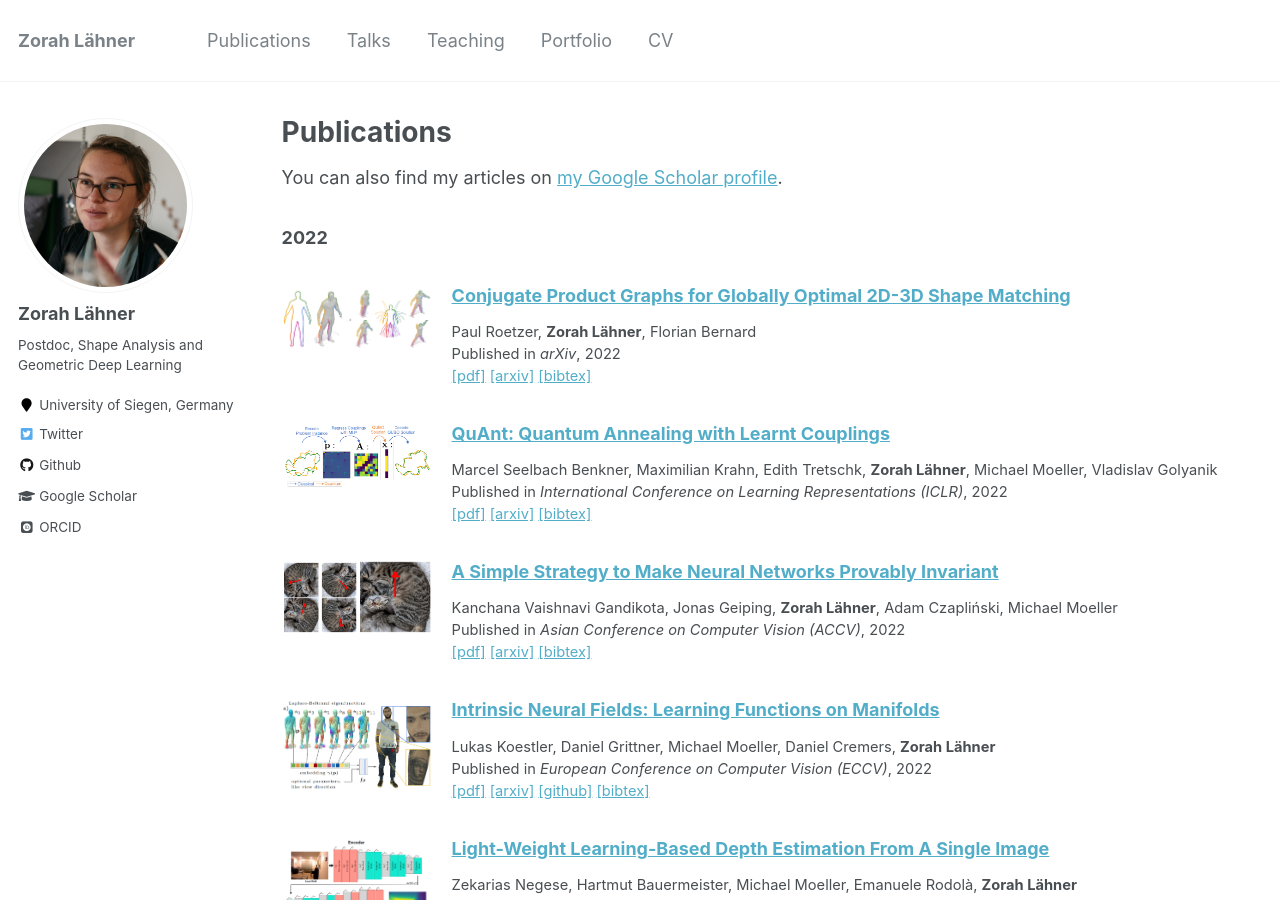
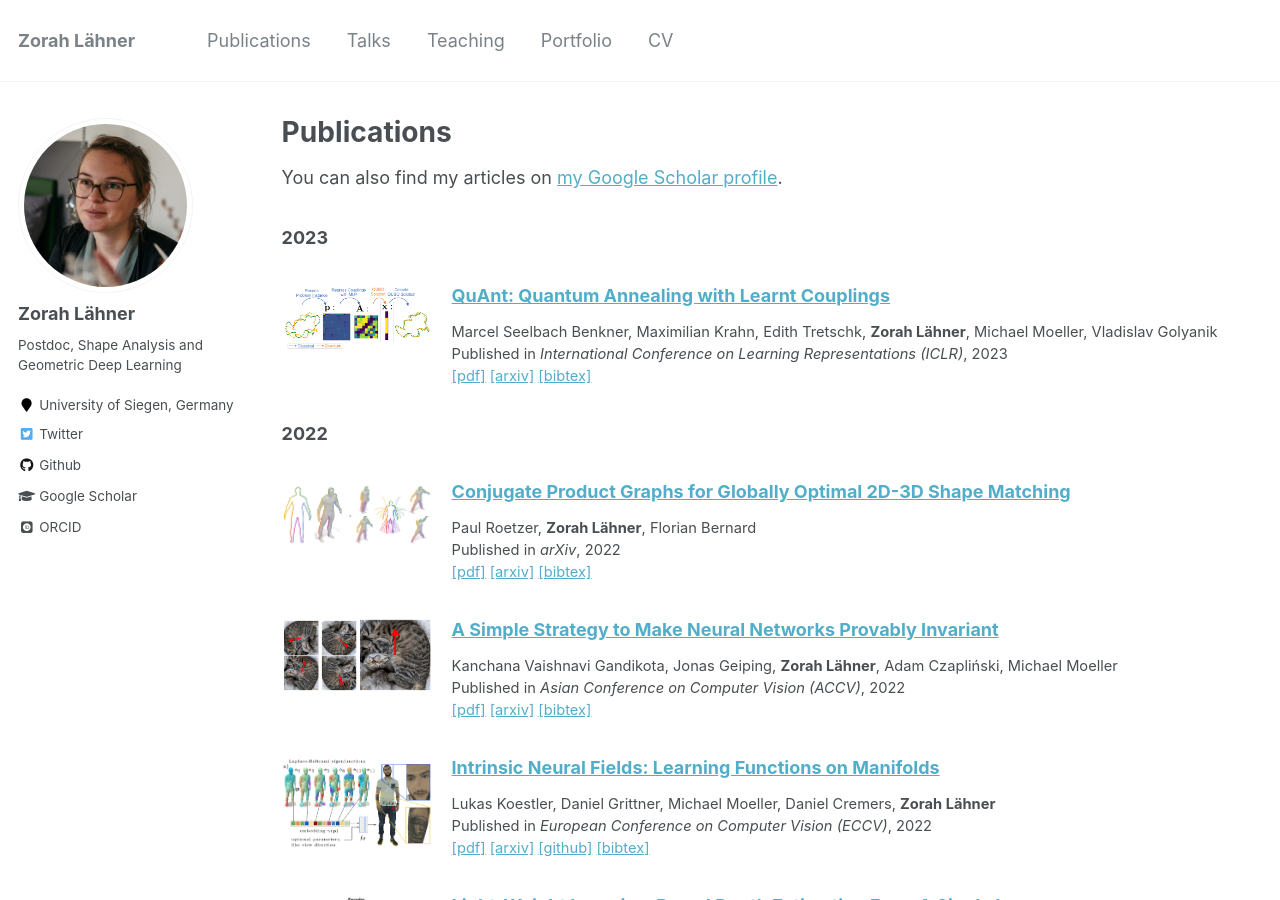
Before and after one commit to zorah/zorah.github.io, a Jekyll site: the page built from _pages/publications.md, in a window 1280 px wide and 900 px high. Built offline with Jekyll 4.4.1, drawn with Linux system fonts in a browser that asks for light colours; some web fonts are replaced.

Commit message:
date mistake

```diff
--- a/_publications/2023-iclr-quant-quantum-annealing-with-learnt-couplings.md
+++ b/_publications/2023-iclr-quant-quantum-annealing-with-learnt-couplings.md
@@ -3,7 +3,7 @@ title: "QuAnt: Quantum Annealing with Learnt Couplings"
 collection: publications
 permalink: /publication/2023-iclr-quant
 excerpt: 'Modern quantum annealers can find high-quality solutions to combinatorial optimisation objectives given as quadratic unconstrained binary optimisation (QUBO) problems. Unfortunately, obtaining suitable QUBO forms in computer vision remains challenging and currently requires problem-specific analytical derivations. Moreover, such explicit formulations impose tangible constraints on solution encodings. In stark contrast to prior work, this paper proposes to learn QUBO forms from data through gradient backpropagation instead of deriving them. As a result, the solution encodings can be chosen flexibly and compactly. Furthermore, our methodology is general and virtually independent of the specifics of the target problem type. We demonstrate the advantages of learnt QUBOs on the diverse problem types of graph matching, 2D point cloud alignment and 3D rotation estimation. Our results are competitive with the previous quantum state of the art while requiring much fewer logical and physical qubits, enabling our method to scale to larger problems.'
-date: 2022-10-18
+date: 2023-05-01
 venue: 'International Conference on Learning Representations (ICLR)'
 authors: 'Marcel Seelbach Benkner, Maximilian Krahn, Edith Tretschk, <b>Zorah Lähner</b>, Michael Moeller, Vladislav Golyanik'
 teaser: /previews/seelbach2022quant.png
```
